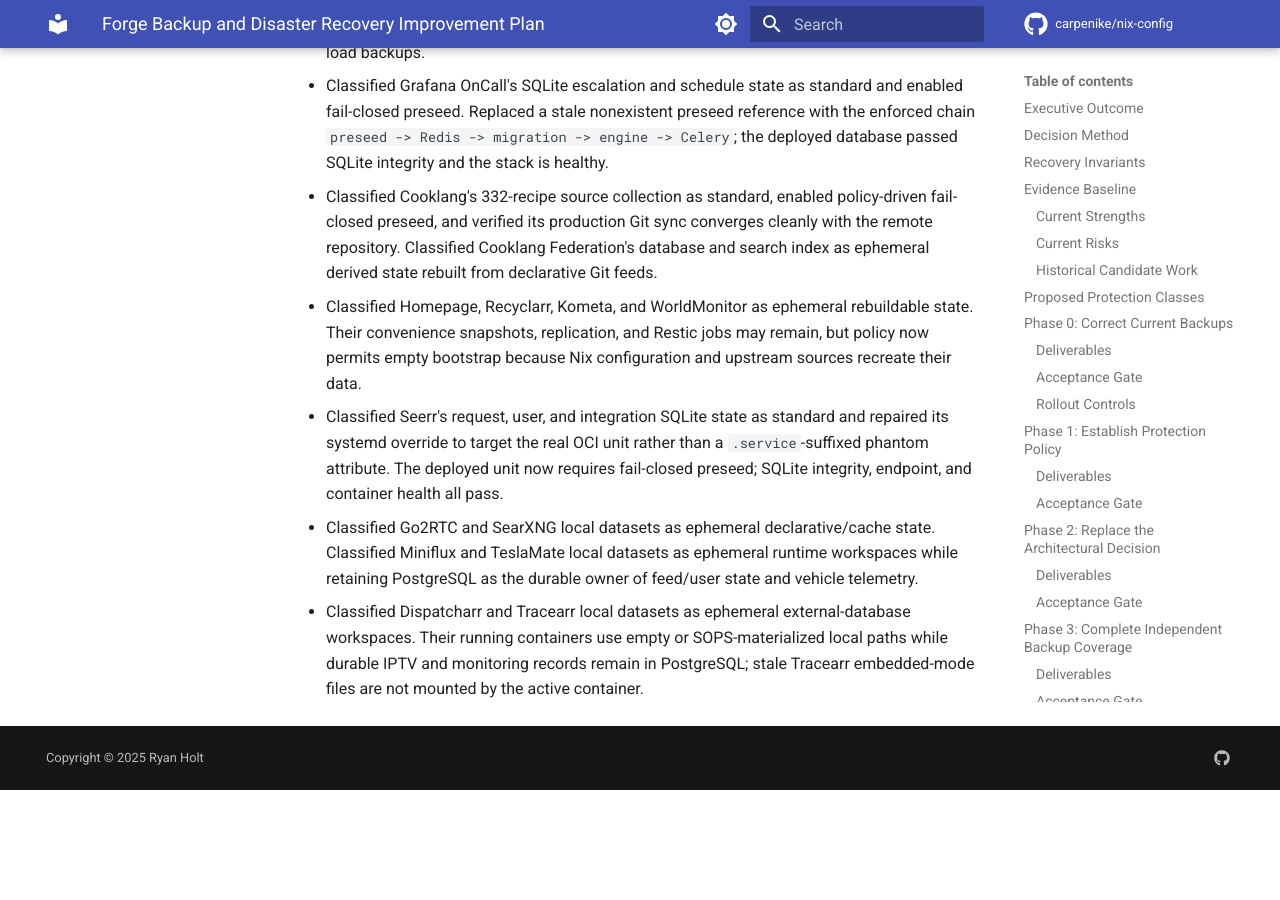
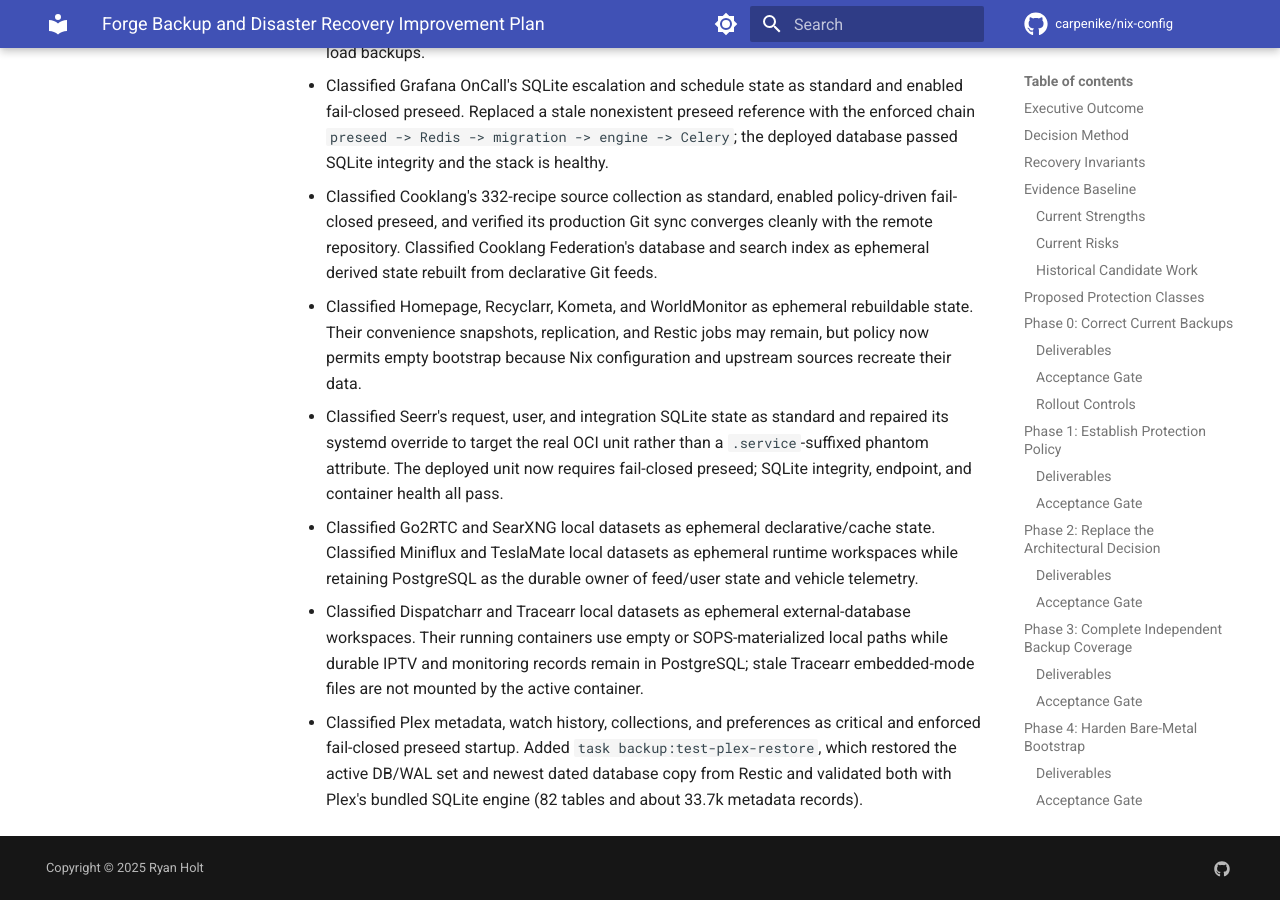
Before and after one commit to carpenike/nix-config, an MkDocs documentation site: the page built from docs/analysis/forge-backup-recovery-improvement-plan.md, in a window 1280 px wide and 900 px high, scrolled down 14990 px. Built offline with MkDocs 1.6.1 and Material for MkDocs 9.7.7, drawn with Linux system fonts in a browser that asks for light colours; comment, search, counter and statistics services are not loaded; before the commit the page ends 15780 px from its top, so only the background shows below that; some of the changed text lies outside the part shown.

Commit message:
feat(backup): protect Plex metadata

```diff
--- a/docs/analysis/forge-backup-recovery-improvement-plan.md
+++ b/docs/analysis/forge-backup-recovery-improvement-plan.md
@@ -415,3 +415,4 @@
 - Classified Seerr's request, user, and integration SQLite state as standard and repaired its systemd override to target the real OCI unit rather than a `.service`-suffixed phantom attribute. The deployed unit now requires fail-closed preseed; SQLite integrity, endpoint, and container health all pass.
 - Classified Go2RTC and SearXNG local datasets as ephemeral declarative/cache state. Classified Miniflux and TeslaMate local datasets as ephemeral runtime workspaces while retaining PostgreSQL as the durable owner of feed/user state and vehicle telemetry.
 - Classified Dispatcharr and Tracearr local datasets as ephemeral external-database workspaces. Their running containers use empty or SOPS-materialized local paths while durable IPTV and monitoring records remain in PostgreSQL; stale Tracearr embedded-mode files are not mounted by the active container.
+- Classified Plex metadata, watch history, collections, and preferences as critical and enforced fail-closed preseed startup. Added `task backup:test-plex-restore`, which restored the active DB/WAL set and newest dated database copy from Restic and validated both with Plex's bundled SQLite engine (82 tables and about 33.7k metadata records).
```
Also changed, not shown: other parts of docs/analysis/forge-backup-recovery-improvement-plan.md (+1 -1 lines), 5 other files.
